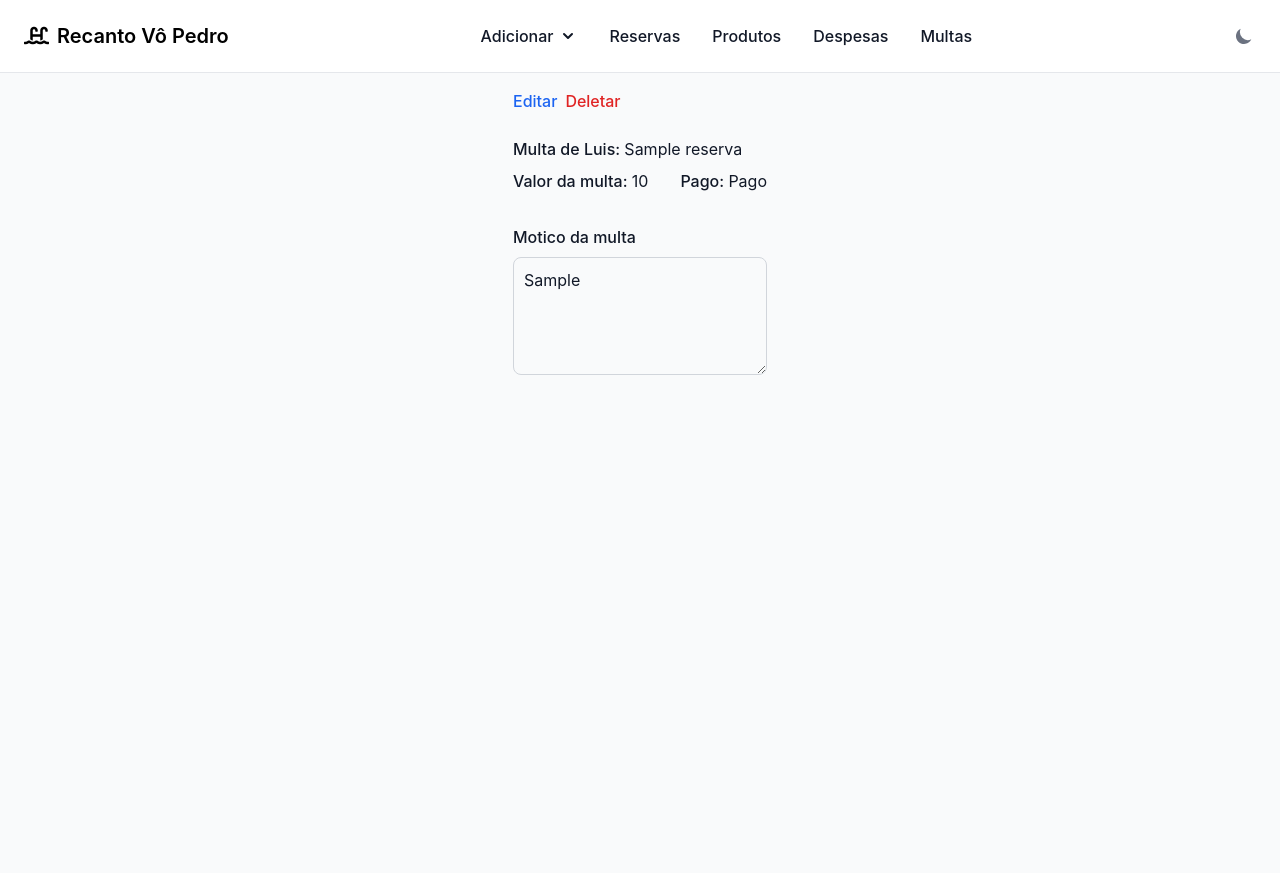
After one commit to JoBuzzo/recanto-vo-pedro-php, a PHP site: page /VIEW/multa/ver.php?id=1 in a window 1280 px wide. The commit adds this page. Run offline with PHP 8.4, Linux system fonts and the light colour scheme; tables that the repository leaves empty hold one stand-in row (values such as "Sample post"); some libraries are stand-ins or nearby versions.

Commit message:
ver multa

```diff
--- a/BLL/MultaBLL.php
+++ b/BLL/MultaBLL.php
@@ -45,4 +45,9 @@ class MultaBLL
 
         $this->multaDAL->inserir($multa);
     }
+
+    public function buscar(int $id)
+    {
+        return $this->multaDAL->buscar($id);
+    }
 }
--- a/DAL/ReservaDAL.php
+++ b/DAL/ReservaDAL.php
@@ -129,13 +129,13 @@ class ReservaDAL
 
     public function deletar(int $id)
     {
-        $sql = "DELETE FROM reserva WHERE id=?;";
+        $pdo = Conexao::conectar();
+        $sql = "DELETE FROM multa WHERE id_reserva=?;
+                DELETE FROM reserva WHERE id=?;";
 
-        $pdo = Conexao::conectar();
         $pdo->setAttribute(\PDO::ATTR_ERRMODE, \PDO::ERRMODE_EXCEPTION);
         $query = $pdo->prepare($sql);
-
-        $resultado = $query->execute(array($id));
+        $resultado = $query->execute(array($id, $id));
 
         $con = Conexao::desconectar();
 
--- a/DAL/multaDAL.php
+++ b/DAL/multaDAL.php
@@ -55,4 +55,34 @@ class MultaDAL
 
         return $resultado;
     }
+
+
+    public function buscar(int $id)
+    {
+        $sql = "SELECT * FROM multa WHERE id=?";
+        $pdo = Conexao::conectar();
+        $query = $pdo->prepare($sql);
+
+        $query->execute(array($id));
+        $resultado = $query->fetch(\PDO::FETCH_ASSOC);
+
+        if (!$resultado) {
+            header("Location: lista.php");
+            exit;
+        }
+
+
+        $multa = new Multa();
+        $multa->setId($resultado['id']);
+        $multa->setMotivo($resultado['motivo']);
+        $multa->setValor($resultado['valor']);
+        $multa->setPago($resultado['pago']);
+
+        $reservaDAL = new ReservaDAL();
+        $multa->setReserva($reservaDAL->buscar($resultado['id_reserva']));
+
+        Conexao::desconectar();
+
+        return $multa;
+    }
 };
--- a/VIEW/components/navbar.php
+++ b/VIEW/components/navbar.php
@@ -16,15 +16,6 @@
         </button>
         <div class="hidden w-full md:block md:w-auto" id="navbar-dropdown">
             <ul class="flex flex-col font-medium p-4 md:p-0 mt-4 border border-gray-100 rounded-lg bg-gray-50 md:flex-row md:space-x-8 md:mt-0 md:border-0 md:bg-white dark:bg-gray-800 md:dark:bg-gray-900 dark:border-gray-700">
-                <li>
-                    <a href="#" class="
-                    <?php if(isset($view) && $view == "home"){
-                        echo "block py-2 pl-3 pr-4 text-white bg-blue-700 rounded md:bg-transparent md:text-blue-700 md:p-0 md:dark:text-blue-500 dark:bg-blue-600 md:dark:bg-transparent";
-                    }else{
-                        echo "block py-2 pl-3 pr-4 text-gray-900 rounded hover:bg-gray-100 md:hover:bg-transparent md:border-0 md:hover:text-blue-700 md:p-0 dark:text-white md:dark:hover:text-blue-500 dark:hover:bg-gray-700 dark:hover:text-white md:dark:hover:bg-transparent";
-                    }
-                    ?>">Home</a>
-                </li>
                 <li>
                     <button id="dropdownNavbarLink" data-dropdown-toggle="dropdownNavbar" class="flex items-center justify-between w-full py-2 pl-3 pr-4 text-gray-900 rounded hover:bg-gray-100 md:hover:bg-transparent md:border-0 md:hover:text-blue-700 md:p-0 md:w-auto dark:text-white md:dark:hover:text-blue-500 dark:focus:text-white dark:border-gray-700 dark:hover:bg-gray-700 md:dark:hover:bg-transparent">Adicionar
                         <svg class="w-5 h-5 ml-1" aria-hidden="true" fill="currentColor" viewBox="0 0 20 20" xmlns="http://www.w3.org/2000/svg">
--- a/VIEW/multa/criar.php
+++ b/VIEW/multa/criar.php
@@ -50,7 +50,7 @@ if ($_SERVER['REQUEST_METHOD'] == 'POST') {
     <meta charset="UTF-8">
     <meta http-equiv="X-UA-Compatible" content="IE=edge">
     <meta name="viewport" content="width=device-width, initial-scale=1.0">
-    <title>Adicionar Produto</title>
+    <title>Adicionar Multa</title>
     <link rel="icon" type="image/png" href="/image/piscina.png" />
 
 
--- a/VIEW/multa/lista.php
+++ b/VIEW/multa/lista.php
@@ -21,7 +21,7 @@ $multas = $bll->listar();
     <meta charset="UTF-8">
     <meta http-equiv="X-UA-Compatible" content="IE=edge">
     <meta name="viewport" content="width=device-width, initial-scale=1.0">
-    <title>Lista de Reservas</title>
+    <title>Lista de Multas</title>
     <link rel="icon" type="image/png" href="/image/piscina.png" />
 
 
@@ -67,7 +67,9 @@ $multas = $bll->listar();
                                 <?php echo $multa->getValor(); ?>
                             </td>
                             <td class="px-6 py-4 whitespace-nowrap">
-                                <?php echo $multa->getReserva()->getNome(); ?>
+                                <a class="font-medium hover:underline cursor-pointer" onclick="JavaScript:location.href='../reserva/ver.php?id=' + <?php echo $multa->getReserva()->getId(); ?>">
+                                    <?php echo $multa->getReserva()->getNome(); ?>
+                                </a>
                             </td>
                             <td class="px-6 py-4 whitespace-nowrap">
                                 <?php echo $multa->getPago(true); ?>
--- /dev/null
+++ b/VIEW/multa/ver.php
@@ -0,0 +1,90 @@
+<?php
+
+require_once '../../BLL/MultaBLL.php';
+
+use BLL\MultaBLL;
+
+$id = $_GET['id'];
+
+$bll = new MultaBLL();
+
+$multa = $bll->buscar($id);
+
+
+// if(isset($_POST['id'])){
+//     $id = $_POST['id'];
+//     $bll->deletar($id);
+
+//     header("location: lista.php");
+// }
+?>
+
+
+<!DOCTYPE html>
+<html lang="pt-br">
+
+<head>
+    <meta charset="UTF-8">
+    <meta http-equiv="X-UA-Compatible" content="IE=edge">
+    <meta name="viewport" content="width=device-width, initial-scale=1.0">
+    <title>Multa de <?php echo $multa->getReserva()->getNome(); ?></title>
+    <link rel="icon" type="image/png" href="/image/piscina.png" />
+
+
+    <?php include_once "../includes/head.php"; ?>
+
+
+</head>
+
+<body class="bg-gray-50 dark:bg-gray-900">
+
+    <?php include_once "../components/navbar.php"; ?>
+
+
+
+    <div class="flex justify-center mt-14 h-screen p-4">
+        <div>
+            <div class="flex space-x-2 mb-6">
+                <a onclick="JavaScript:location.href='editar.php?id=' + <?php echo $multa->getId(); ?>" class="font-medium text-blue-600 dark:text-blue-500 hover:underline cursor-pointer">
+                    Editar
+                </a>
+                <form action="#" method="POST">
+                    <input type="text" hidden value="<?php echo $multa->getId(); ?>" name="id">
+                    <button type="submit" class="font-medium text-red-600 dark:text-red-500 hover:underline cursor-pointer">
+                        Deletar
+                    </button>
+                </form>
+            </div>
+            <h1 class="block mb-2 text-base font-normal text-gray-900 dark:text-white">
+                <span class="font-medium">Multa de Luis: </span> <?php echo $multa->getReserva()->getNome() ?>
+            </h1>
+
+            <div class="md:flex md:justify-between md:space-x-8 mb-6">
+                <div>
+                    <h1 class="block mb-2 text-base font-normal text-gray-900 dark:text-white">
+                        <span class="font-medium">Valor da multa: </span><?php echo $multa->getValor();  ?>
+                    </h1>
+                </div>
+                <div>
+                    <h1 class="block mb-2 text-base font-normal text-gray-900 dark:text-white">
+                        <span class="font-medium">Pago: </span><?php echo $multa->getPago(true);  ?>
+                    </h1>
+                </div>
+            </div>
+
+            <div class="mb-6">
+                <label for="motivo" class="block mb-2 text-base font-medium text-gray-900 dark:text-white">Motico da multa</label>
+                <textarea id="motivo" rows="4" disabled class="block p-2.5 w-full text-base text-gray-900 bg-gray-50 rounded-lg border border-gray-300 focus:ring-blue-500 focus:border-blue-500 dark:bg-gray-700 dark:border-gray-600 dark:placeholder-gray-400 dark:text-white dark:focus:ring-blue-500 dark:focus:border-blue-500"><?php echo $multa->getMotivo();  ?></textarea>
+            </div>
+
+        </div>
+    </div>
+
+
+
+    <?php include_once "../includes/body.php"; ?>
+
+
+</body>
+
+</html>
```
